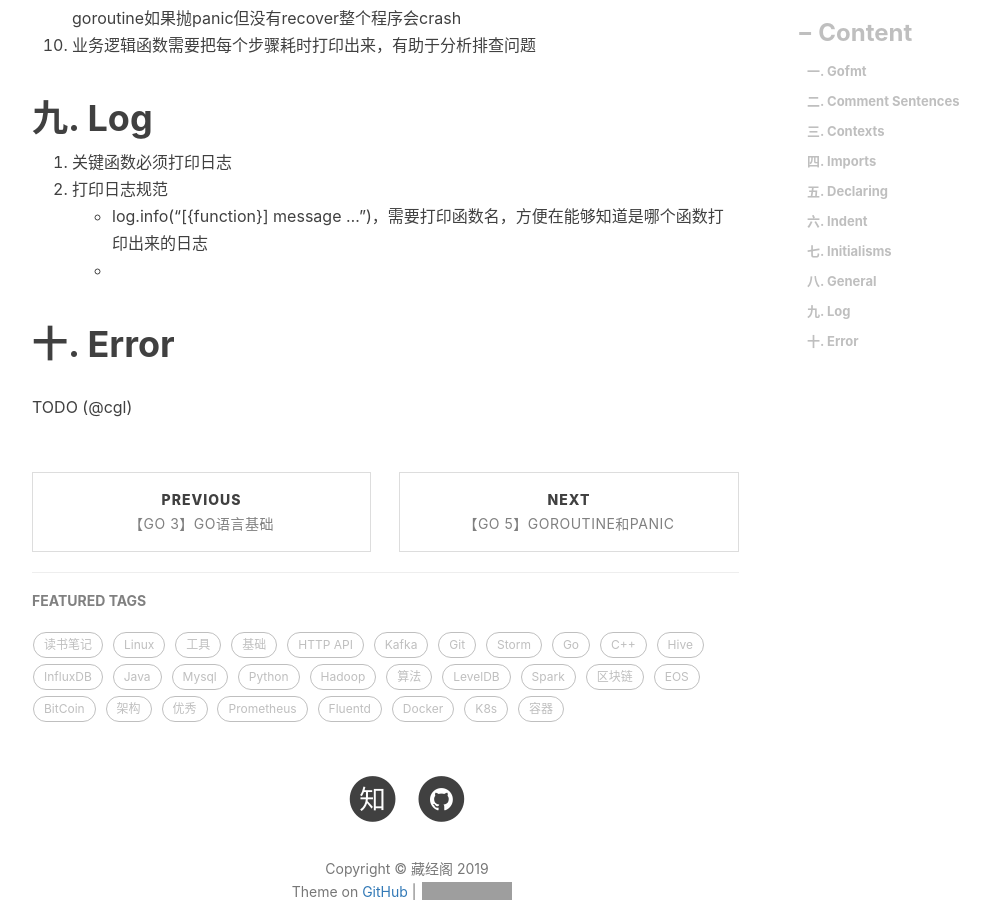
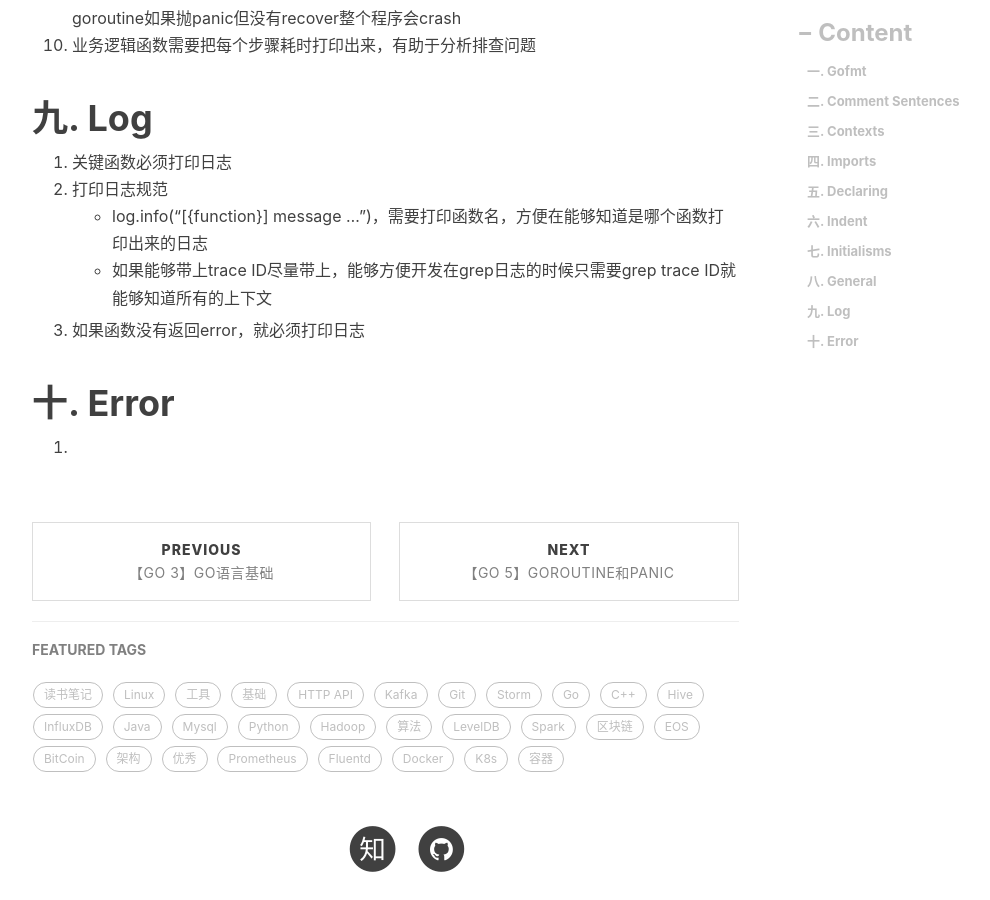
Before and after one commit to engru/chenguolin.github.io, a Jekyll site: the page built from _posts/2018-07-03-【Go-4】Go语言编码规范.md, in a window 1280 px wide and 900 px high, scrolled down 3796 px. Shown: the whole window, without its empty margins (233-1223 px from the left). Built offline with Jekyll 4.4.1, drawn with Linux system fonts in a browser that asks for light colours; nearby versions of some CDN libraries; comment, search, counter and statistics services are not loaded; grey boxes are pictures that could not be loaded.

Commit message:
Update 2018-07-03-【Go-4】Go语言编码规范.md

```diff
--- a/_posts/2018-07-03-【Go-4】Go语言编码规范.md
+++ b/_posts/2018-07-03-【Go-4】Go语言编码规范.md
@@ -143,7 +143,8 @@ use x
 1. 关键函数必须打印日志
 2. 打印日志规范
    + log.info("[{function}] message ...")，需要打印函数名，方便在能够知道是哪个函数打印出来的日志
-   +
+   + 如果能够带上trace ID尽量带上，能够方便开发在grep日志的时候只需要grep trace ID就能够知道所有的上下文
+3. 如果函数没有返回error，就必须打印日志
 
 # 十. Error
-TODO (@cgl)
+1.
```
